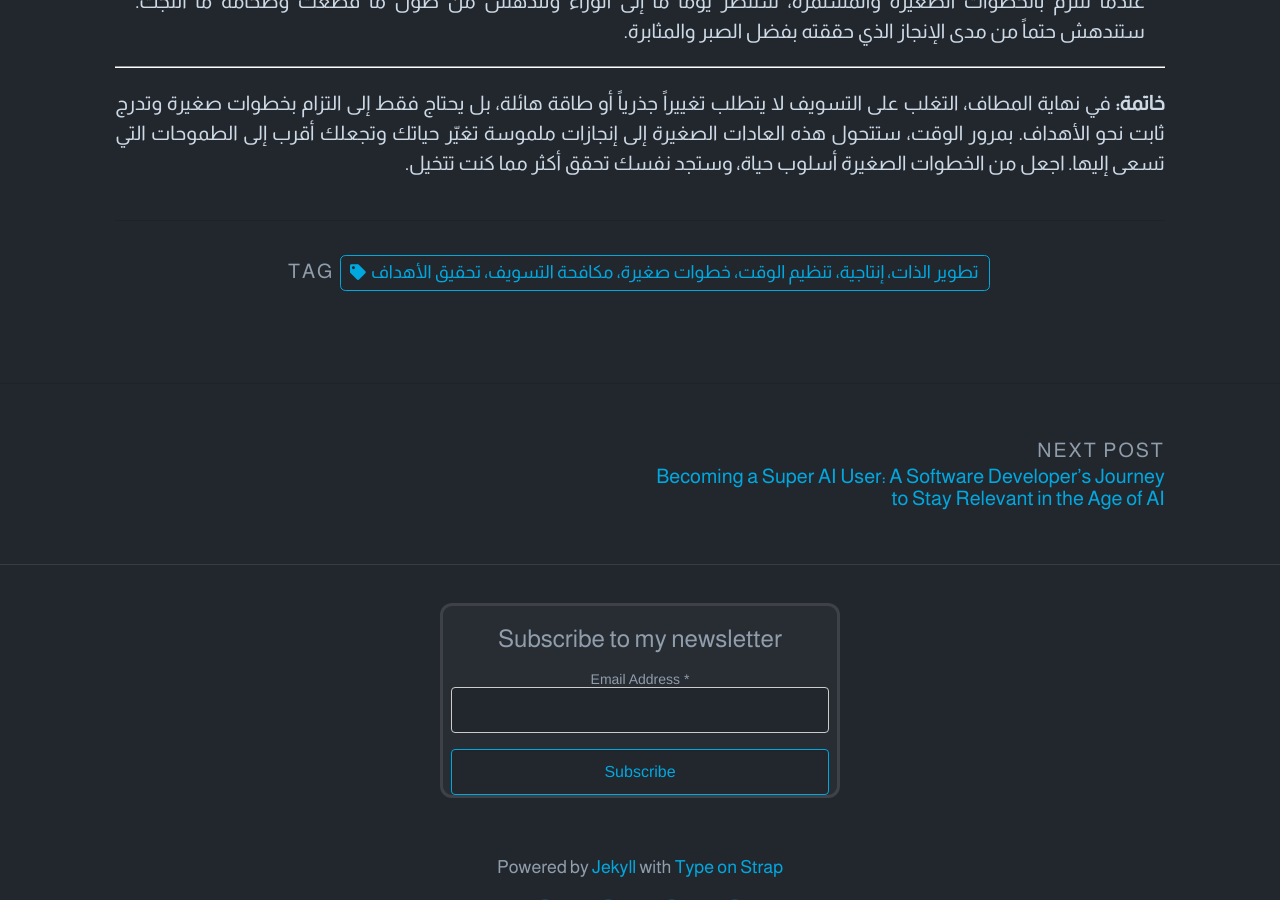
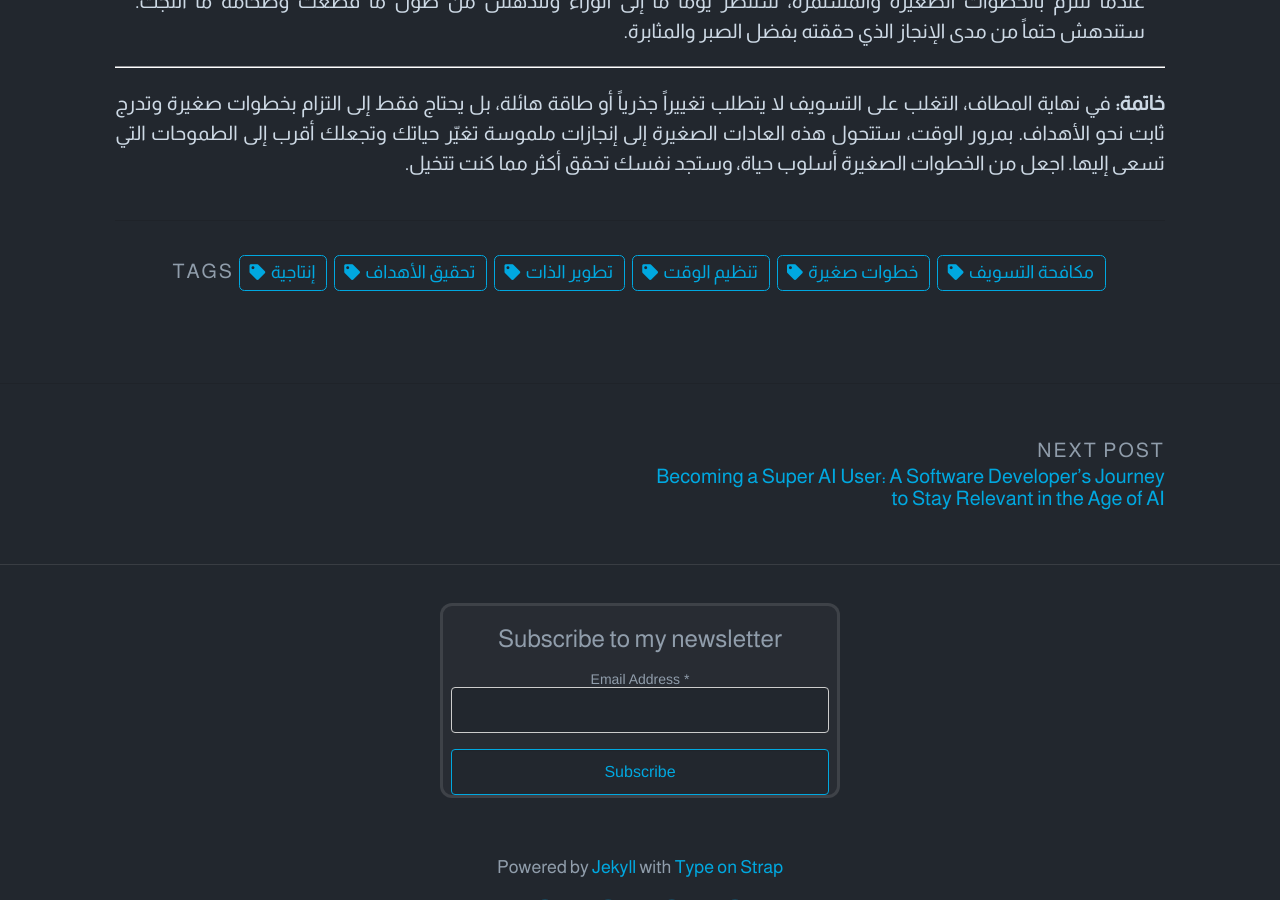
Before and after one commit to mkinawy/mkinawy.github.io, a Jekyll site: the page built from _posts/2024-10-30-التغلب-على-التسويف-بخطوات-صغيرة.md, in a window 1280 px wide and 900 px high, scrolled down 2028 px. Built offline with Jekyll 4.4.1, drawn with Linux system fonts in a browser that asks for light colours; comment, search, counter and statistics services are not loaded.

Commit message:
Update 2024-10-30-التغلب-على-التسويف-بخطوات-صغيرة.md

```diff
--- a/_posts/2024-10-30-التغلب-على-التسويف-بخطوات-صغيرة.md
+++ b/_posts/2024-10-30-التغلب-على-التسويف-بخطوات-صغيرة.md
@@ -3,7 +3,7 @@ layout: post
 title: "مكافحة التسويف بخطوات صغيرة"
 excerpt: "التسويف هو مشكلة تواجه الكثيرين منا، وتؤثر على طموحاتنا وقدرتنا على الإنجاز. في هذا المقال، نتناول أبرز مشكلات التسويف، أسبابه، وكيفية التغلب عليه من خلال خطوات صغيرة وعادات بسيطة. تعلّم كيف يمكنك بناء هوية منتجة وتحقق طموحاتك بفاعلية، حتى وإن كانت خطواتك الأولى صغيرة وبطيئة."
 date: 2024-10-30
-tags: [تطوير الذات، إنتاجية، تنظيم الوقت، خطوات صغيرة، مكافحة التسويف، تحقيق الأهداف]
+tags: [تطوير الذات, إنتاجية, تنظيم الوقت, خطوات صغيرة, مكافحة التسويف, تحقيق الأهداف]
 lang: ar
 dir: rtl
 ---
```
